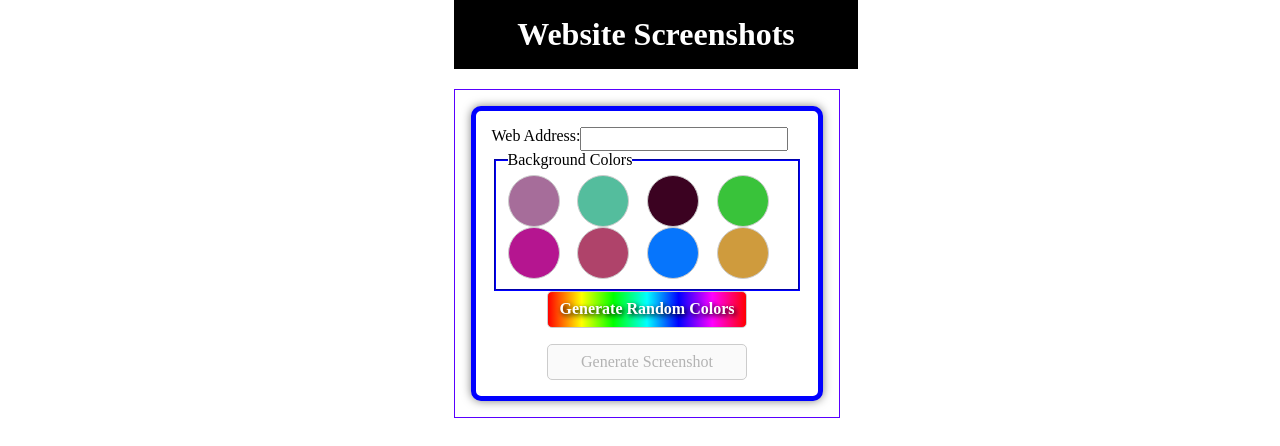
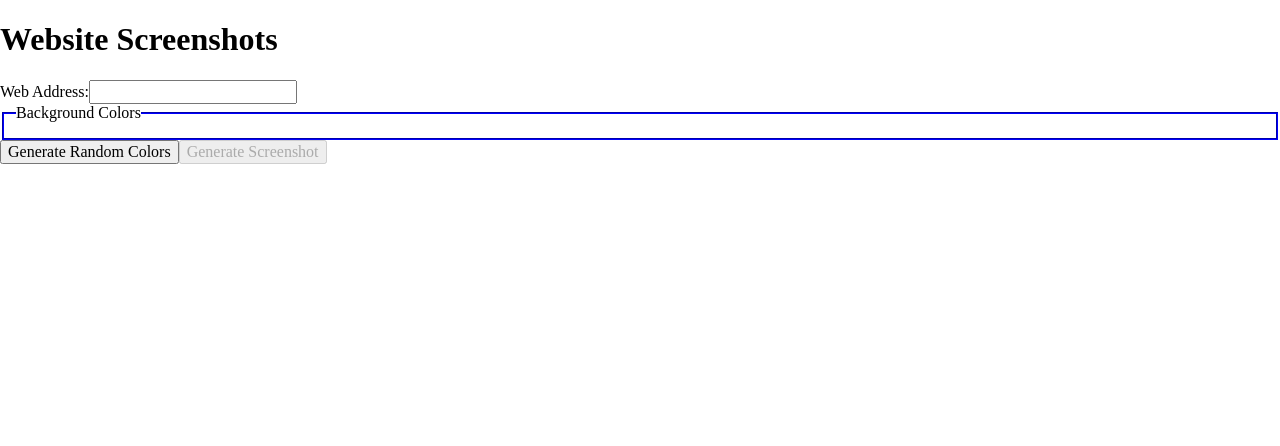
Before and after one commit to EngelReyes23/WebsiteScreenshot, a React (Create React App) app: page / in a window 1280 px wide. Shown: the top 446 px of the page. Built offline with nearby package versions, Linux system fonts and the light colour scheme.

Commit message:
sin estilo

```diff
--- a/public/index.html
+++ b/public/index.html
@@ -32,6 +32,11 @@
 			crossorigin="anonymous"
 			referrerpolicy="no-referrer"
 		/>
+		<!-- Animate.css -->
+		<link
+			rel="stylesheet"
+			href="https://cdnjs.cloudflare.com/ajax/libs/animate.css/4.1.1/animate.min.css"
+		/>
 		<title>Website Screenshots</title>
 	</head>
 	<body>
--- a/src/components/Form.jsx
+++ b/src/components/Form.jsx
@@ -1,23 +1,17 @@
 import PropTypes from "prop-types";
 import { useState } from "react";
 import { getRandomColors, validateUrl } from "../helpers/functions";
-import style from "./css/Form.module.css";
 
 export const Form = ({ setUrl, setColor, setIsValid }) => {
 	const [webAddress, setWebAddress] = useState("");
 	const [selectedColor, setSelectedColor] = useState("#0000ff");
 	const [colorList, setColorList] = useState(getRandomColors());
 
-	console.table(colorList);
-
 	return (
-		<section className={style.container} style={{ borderColor: selectedColor }}>
-			<div className={style.input_container}>
-				<label className={style.label} htmlFor="webAddress">
-					Web Address:
-				</label>
+		<section style={{ borderColor: selectedColor }}>
+			<div>
+				<label htmlFor="webAddress">Web Address:</label>
 				<input
-					className={style.input}
 					type="text"
 					id="webAddress"
 					value={webAddress}
@@ -26,26 +20,21 @@ export const Form = ({ setUrl, setColor, setIsValid }) => {
 			</div>
 			<fieldset style={{ borderColor: selectedColor }}>
 				<legend>Background Colors</legend>
-				<div className={style.gridColors}>
+				<div>
 					{colorList.map((color, index) => (
 						<div
 							key={color}
-							className={style.color}
 							style={{ backgroundColor: colorList[index] }}
 							onClick={() => setSelectedColor(colorList[index])}
 						/>
 					))}
 				</div>
 			</fieldset>
-			<div className={style.buttons}>
-				<button
-					className={(style.button, style.button_random)}
-					onClick={() => setColorList(getRandomColors())}
-				>
+			<div>
+				<button onClick={() => setColorList(getRandomColors())}>
 					<span>Generate Random Colors</span>
 				</button>
 				<button
-					className={style.button}
 					type="button"
 					disabled={!validateUrl(webAddress)}
 					onClick={() => {
--- a/src/components/Home.jsx
+++ b/src/components/Home.jsx
@@ -1,5 +1,4 @@
 import { useState } from "react";
-import style from "./css/Home.module.css";
 import { Form } from "./Form";
 import { Result } from "./Result";
 
@@ -10,9 +9,9 @@ export const Home = () => {
 
 	return (
 		<>
-			<h1 className={style.title}>Website Screenshots</h1>
+			<h1>Website Screenshots</h1>
 
-			<main className={style.container}>
+			<main>
 				{!isValid ? (
 					<Form setUrl={setUrl} setColor={setColor} setIsValid={setIsValid} />
 				) : (
--- a/src/components/Result.jsx
+++ b/src/components/Result.jsx
@@ -1,14 +1,9 @@
 import PropTypes from "prop-types";
 import { useEffect, useState } from "react";
 import { generateScreenshotUrl } from "../helpers/functions";
-import resultStyle from "./css/Result.module.css";
-import style from "./Spinner.module.css";
 
 const Spinner = ({ color }) => (
-	<div
-		style={{ color: color, backgroundColor: color }}
-		className={style.loader}
-	/>
+	<div style={{ color: color, backgroundColor: color }} />
 );
 
 export const Result = ({ url, color, setIsValid }) => {
@@ -31,27 +26,18 @@ export const Result = ({ url, color, setIsValid }) => {
 			{!isVisible ? (
 				<Spinner color={color} />
 			) : (
-				<section className={resultStyle.section}>
-					<div className={resultStyle.buttons}>
+				<section>
+					<div>
 						<button
-							style={{ backgroundColor: color }}
-							className={resultStyle.button}
 							onClick={() => {
 								setIsValid(false);
 							}}
 						>
 							Back
 						</button>
-						<a
-							style={{ backgroundColor: color }}
-							className={resultStyle.button}
-							download="Screenshot.png"
-							href={downloadUrl}
-						>
-							Download
-						</a>
+						<a href={downloadUrl}>Download</a>
 					</div>
-					<div className={resultStyle.img_container}>
+					<div>
 						<img src={downloadUrl} alt="screenshot" />
 					</div>
 				</section>
--- a/src/components/css/Form.module.css
+++ /dev/null
@@ -1,75 +0,0 @@
-.container {
-	border: solid 5px #ccc;
-	border-radius: 10px;
-	padding: 1em;
-	background-color: #ffff;
-	box-shadow: 0 0 10px rgba(0, 0, 0, 0.5);
-}
-
-.input_container {
-	display: flex;
-	flex-wrap: wrap;
-}
-
-.gridColors {
-	width: 100%;
-	display: grid;
-	grid-template-columns: repeat(4, 1fr);
-	grid-template-rows: repeat(2, 1fr);
-	justify-content: center;
-	align-items: center;
-}
-
-.color {
-	width: 50px;
-	height: 50px;
-	border: solid 1px #ccc;
-	border-radius: 50%;
-	cursor: pointer;
-}
-
-.buttons {
-	display: flex;
-	flex-direction: column;
-	gap: 1em;
-	justify-content: center;
-	align-items: center;
-}
-
-.button {
-	display: block;
-	text-align: center;
-	padding: 0.5em;
-	border: solid 1px #ccc;
-	border-radius: 5px;
-	cursor: pointer;
-	width: 100%;
-	max-width: 200px;
-}
-
-.button_random {
-	display: block;
-	text-align: center;
-	padding: 0.5em;
-	border: solid 1px #ccc;
-	border-radius: 5px;
-	cursor: pointer;
-	color: #ffff;
-	text-shadow: 2px 2px 5px #000;
-	width: 100%;
-	max-width: 200px;
-	background: linear-gradient(
-		to right,
-		red 0%,
-		#ff0 17%,
-		lime 33%,
-		cyan 50%,
-		blue 66%,
-		#f0f 83%,
-		red 100%
-	);
-}
-
-.button_random span {
-	font-weight: bold;
-}
--- a/src/components/css/Home.module.css
+++ /dev/null
@@ -1,26 +0,0 @@
-body {
-	max-height: 100vh;
-	width: 100%;
-	overflow-x: hidden;
-	display: flex;
-	align-items: center;
-	justify-content: center;
-}
-.title {
-	margin: 0;
-	width: 100%;
-	font-size: 2rem;
-	color: #fff;
-	background-color: #000;
-	padding: 1rem;
-	margin-bottom: 20px;
-	text-align: center;
-}
-
-.container {
-	width: calc(100% - 20px);
-	max-width: 800px;
-	margin: 0 auto;
-	padding: 1em;
-	border: 1px solid rgb(89, 0, 255);
-}
--- a/src/components/css/Result.module.css
+++ /dev/null
@@ -1,46 +0,0 @@
-.section {
-	margin-bottom: 1.5rem;
-	display: flex;
-	flex-direction: column;
-	align-items: center;
-	height: 100%;
-	border: 1px solid #ff0000;
-}
-
-.buttons {
-	display: flex;
-	flex-direction: row;
-	justify-content: space-around;
-	align-items: center;
-	width: 100%;
-	margin-bottom: 1rem;
-}
-
-.button {
-	border: none;
-	outline: none;
-	text-decoration: none;
-	color: #fff;
-	text-align: center;
-	padding: 1rem;
-	text-shadow: 0px 0px 0px #000;
-	font-size: 1.5rem;
-	font-weight: bold;
-	border-radius: 0.5rem;
-	cursor: pointer;
-}
-
-.img_container {
-	width: calc(100%);
-	height: 100%;
-	display: flex;
-	flex-direction: column;
-	justify-content: center;
-	align-items: center;
-}
-
-.img_container img {
-	width: 100%;
-	border-radius: 0.5rem;
-	height: auto;
-}
```
Also changed, not shown: src/components/css/style.module.css (added).
